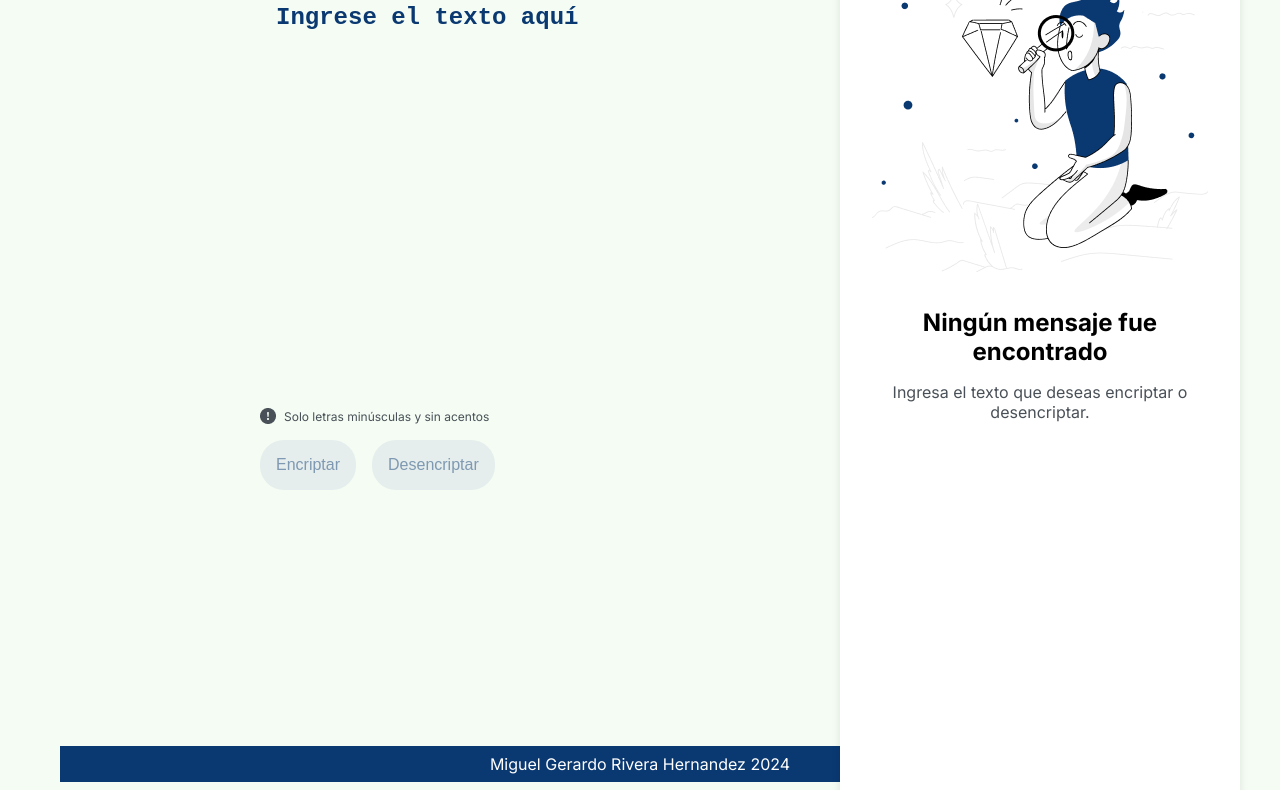
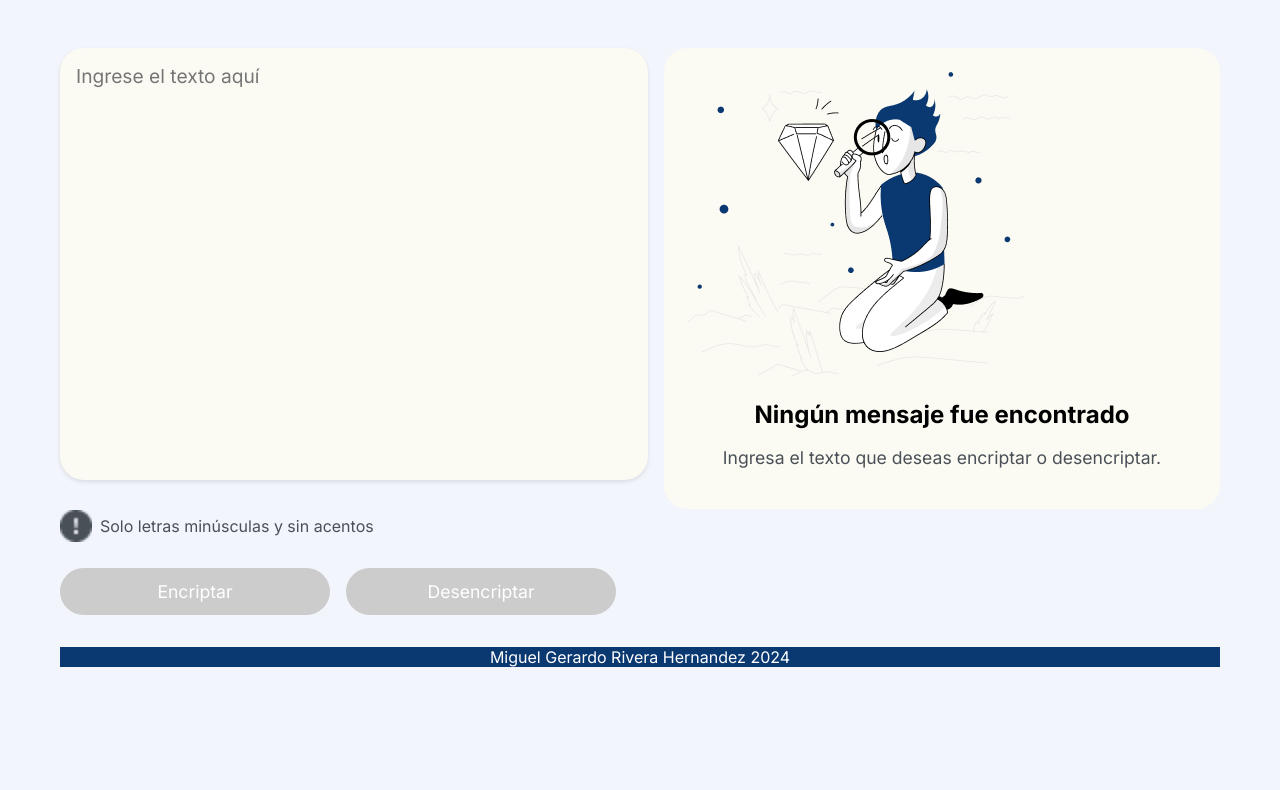
Before and after one commit to MiguelGRH79/DESAFIO, a plain HTML site: page index.html in a window 1280 px wide. Shown: the part 104-894 px from the top of the page. After the commit the page ends 807 px from the top, so only its background shows below. Drawn offline with Linux system fonts and the light colour scheme.

Commit message:
Actualizacion estilo.css

```diff
--- a/estilo.css
+++ b/estilo.css
@@ -1,56 +1,61 @@
+/* Importar la fuente Inter */
 @import url('https://fonts.googleapis.com/css2?family=Inter:wght@100..900&display=swap');
 
-/* Estilos base */
-* {
+/* Estilos generales */
+body {
+    font-family: 'Inter', sans-serif;
     margin: 0;
     padding: 0;
-    box-sizing: border-box;
+    background-color: #f3f5fc;
+    min-height: 100vh;
+    display: flex;
+    flex-direction: column;
 }
 
-body {
-    font-family: "Inter", sans-serif;
-    background-color: #f4fcf3;
-}
-
+/* Contenedor principal */
 .contenedor {
     width: 100%;
     max-width: 1200px;
+    margin: 0 auto;
     padding: 20px;
-    margin: 0 auto;
+    box-sizing: border-box;
+    flex: 1;
 }
-
-/* Estilos para el encabezado y el logo */
+/* Estilos del encabezado y logo */
 header {
-    margin-bottom: 2rem;
+    text-align: left;
+    margin-bottom: 5rem;
 }
 
 .logo {
-    width: 120px;
-    height: 48px;
+    width: 80px;
 }
 
 /* Disposición del contenido principal */
 main {
     display: flex;
     flex-direction: column;
-    gap: 2rem;
+    gap: 3rem;
+}
+
+/* Estilos para las secciones de entrada y salida */
+.seccion-entrada, .seccion-salida {
+    width: 100%;
 }
 
 /* Estilos para las áreas de texto */
 textarea {
     width: 100%;
+    height: 200px;
     padding: 1rem;
     border: none;
     border-radius: 24px;
-    background-color: transparent;
+    background-color: #fcfbf3;
     resize: none;
-    font-size: 1.5rem;
     margin-bottom: 1rem;
-}
-
-#textoEntrada::placeholder {
-    color: #0A3871;
-    font-weight: bold;
+    font-size: 1rem;
+    box-shadow: 0 2px 4px rgba(0, 0, 0, 0.1);
+    font-family: 'Inter', sans-serif;
 }
 
 /* Estilos para el mensaje de instrucción */
@@ -61,148 +66,142 @@ textarea {
 }
 
 .icono-exclamacion {
-    width: 16px;
-    height: 16px;
+    width: 32px;
+    height: 32px;
     margin-right: 8px;
 }
 
 .instruccion p {
-    font-size: 12px;
+    font-size: 0.8rem;
     color: #495057;
 }
 
-/* Estilos para los botones */
+/* Estilos para el contenedor de botones */
 .botones {
     display: flex;
     flex-direction: column;
     gap: 1rem;
 }
 
+/* Estilos generales para los botones de acción */
 .boton-accion {
-    padding: 1rem;
+    padding: 0.8rem;
     border: none;
     border-radius: 24px;
     cursor: pointer;
     font-size: 1rem;
-    transition: background-color 0.3s ease, transform 0.1s ease, opacity 0.3s ease;
-    background-color: #D8DFE8;
-    color: #0A3871;
+    background-color: #04bfd8;
+    color: white;
+    width: 100%;
+    transition: background-color 0.3s ease;
+    font-family: 'Inter', sans-serif;
 }
 
-.boton-accion:not(.deshabilitado):hover {
+.boton-accion:hover {
     background-color: #0A3871;
-    color: #D8DFE8;
-    transform: scale(1.05);
 }
 
-.boton-accion:not(.deshabilitado):active {
-    transform: scale(0.98);
-}
-
+/* Estilos para botones deshabilitados */
 .boton-accion.deshabilitado {
-    opacity: 0.5;
+    background-color: #ccc;
     cursor: not-allowed;
 }
 
-/* Estilos para la sección de salida */
-.seccion-salida {
-    background-color: white;
+/* Estilos para el contenedor de resultados */
+#contenedorResultado {
+    background-color: #fcfbf3;
     border-radius: 24px;
-    padding: 2rem;
-    box-shadow: 0 4px 8px rgba(0, 0, 0, 0.1);
+    padding: 1.5rem;
     text-align: center;
+    /*box-shadow: 0 4px 8px rgba(0, 0, 0, 0.1);*/
+    margin-bottom: 1rem;
 }
 
 #imagenMuneco {
+    display: none;
     max-width: 100%;
-    height: auto;
-    margin-bottom: 2rem;
-}
-
-#textoSinMensaje {
-    font-size: 1.5rem;
-    font-weight: bold;
     margin-bottom: 1rem;
 }
 
+/* Estilos para el texto de no mensaje */
+#textoSinMensaje {
+    font-size: 1.2rem;
+    font-weight: bold;
+    margin-bottom: 0.5rem;
+}
+
+/* Estilos para el texto de instrucción */
 #textoInstruccion {
     color: #495057;
-    margin-bottom: 2rem;
+    font-size: 0.9rem;
 }
 
-#textoSalida {
-    display: none;
-    height: 760px;
-    font-size: 1rem;
-}
-
-#botonCopiar{
+/* Ocultar inicialmente el área de texto de salida y el botón de copiar */
+#textoSalida, #botonCopiar {
     display: none;
 }
 
 /* Estilos para el pie de página */
 footer {
     text-align: center;
-    padding: .5rem;
+    padding: .0rem;
     background-color: #0a3871;
     color: white;
-    margin-top: 16rem;
+    margin-top: 2rem;
 }
 
-/* Media queries para responsividad */
+/* Media query para tablets */
+@media (min-width: 768px) {
+    .logo {
+        width: 100px;
+    }
 
-/* Tablet */
-@media (min-width: 768px) {
     main {
         flex-direction: row;
+        justify-content: space-between;
     }
 
-    .seccion-entrada {
-        flex: 2;
+    .seccion-entrada, .seccion-salida {
+        width: 48%;
     }
 
-    .seccion-salida {
-        flex: 1;
+    textarea {
+        height: 300px;
     }
 
     .botones {
         flex-direction: row;
     }
+
+    #imagenMuneco {
+        display: block;
+    }
 }
 
-/* Desktop */
+/* Media query para PC */
 @media (min-width: 1024px) {
-    body {
-        padding: 40px;
+    .logo {
+        width: 120px;
     }
 
-    .logo {
-        position: absolute;
-        left: 40px;
-        top: 40px;
+    textarea {
+        height: 400px;
+        font-size: 1.2rem;
     }
 
-    .seccion-entrada {
-        margin-left: 200px;
+    .instruccion p {
+        font-size: 1rem;
     }
 
-    #textoEntrada {
-        height: 400px;
+    .boton-accion {
+        font-size: 1.1rem;
     }
 
-    .seccion-salida {
-        position: absolute;
-        right: 40px;
-        top: 40px;
-        width: 400px;
-        height: 944px;
+    #textoSinMensaje {
+        font-size: 1.5rem;
     }
 
-    #botonCopiar {
-        position: absolute;
-        bottom: 40px;
-        left: 50%;
-        transform: translateX(-50%);
-        width: 336px;
+    #textoInstruccion {
+        font-size: 1.1rem;
     }
 }
```
